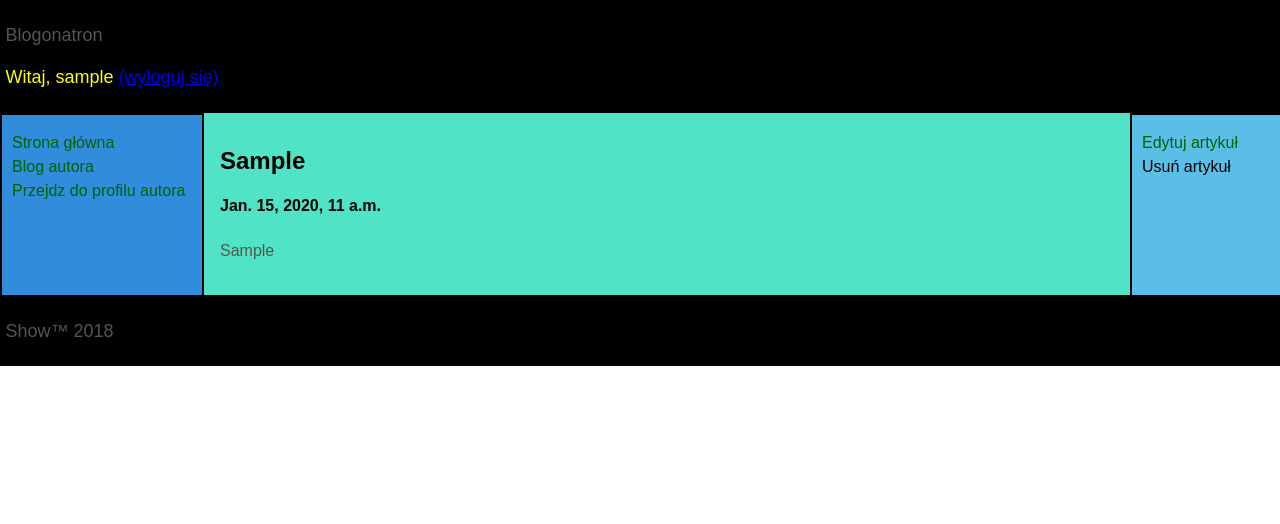
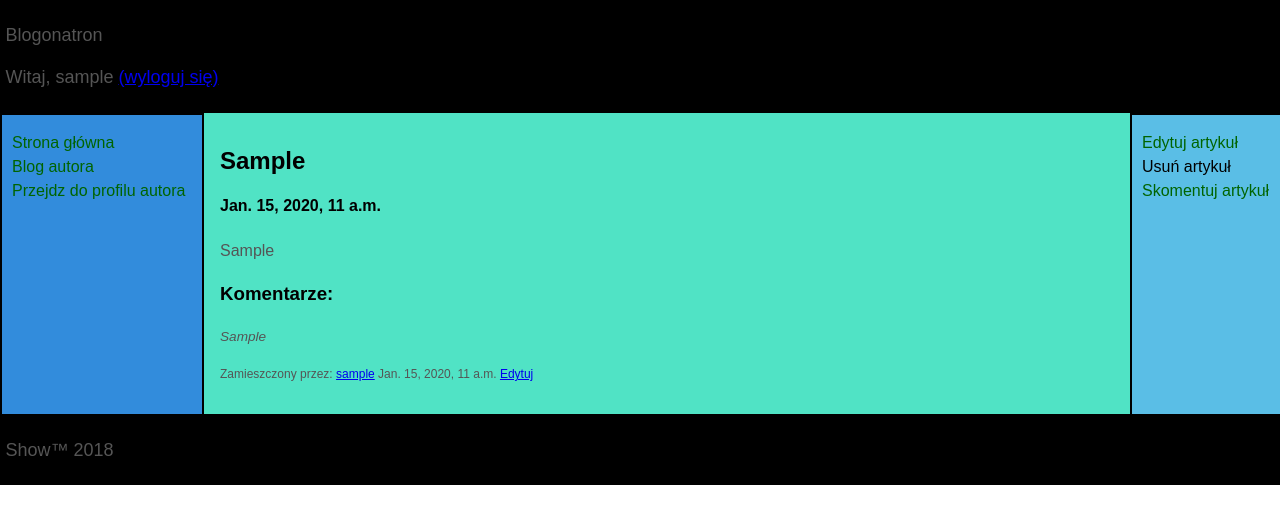
Before and after one commit to theshowx/Django_project, a Django app: page /article/1/ in a window 1280 px wide. Shown: the top 524 px of the page. Run offline with Django 3.2, Linux system fonts and the light colour scheme; a user stored in the database is signed in; tables that the repository leaves empty hold one stand-in row (values such as "Sample post").

Commit message:
comments added commit

```diff
--- a/blog/settings.py
+++ b/blog/settings.py
@@ -23,7 +23,7 @@ BASE_DIR = os.path.dirname(os.path.dirname(os.path.abspath(__file__)))
 SECRET_KEY = 'd*&9it7bj-&g9)zj$+eb*0e4+(1&ozbfm3ul(3-x(mh9ct(m2b'
 
 # SECURITY WARNING: don't run with debug turned on in production!
-DEBUG = True
+DEBUG = False
 
 ALLOWED_HOSTS = ['127.0.0.1', '.pythonanywhere.com']
 
--- a/blog_app/static/blog_app/style.css
+++ b/blog_app/static/blog_app/style.css
@@ -128,10 +128,7 @@
             text-align: center;
         }
 
-        #logged {
-            color: yellow;
+        .comment {
+            font-size: 0.85em;
+            font-style: italic;
         }
-
-        #line {
-            display: inline-block;
-        }
--- a/blog_app/urls.py
+++ b/blog_app/urls.py
@@ -5,8 +5,10 @@ urlpatterns = [
     url(r'^$', homePage, name='homePage'),
     url(r'^user/(?P<username>\w+)/$', userProfile, name = 'userProfile'),
     url(r'^blog/(?P<username>\w+)/$', blogPage, name = 'blogPage'),
+    url(r'^register/$', userRegister.as_view(), name = 'registerForm'),
     url(r'^article/(?P<id>\d+)/$', articlePage, name = 'articlePage'),
-    url(r'^register/$', userRegister.as_view(), name = 'registerForm'),
     url(r'^article/new/$', newArticle, name = 'newArticle'),
     url(r'^article/(?P<id>\d+)/edit/$', editArticle, name = 'editArticle'),
+    url(r'^article/(?P<id>\d+)/comment/new/$', newComment, name = 'newComment'),
+    url(r'^article/(?P<idArt>\d+)/comment/(?P<idKom>\d+)/edit/$', editComment, name = 'editComment'),
 ]
--- a/blog_app/views.py
+++ b/blog_app/views.py
@@ -40,7 +40,10 @@ def articlePage(request, id):
         post = Artykul.objects.get(pk = id)
     except Artykul.DoesNotExist:
         raise Http404
-    return render(request, 'blog_app/article.html', {'post': post}) #, 'user': post.user
+
+    comments = Komentarz.objects.filter(artykul = post).order_by('dataZamieszczenia')
+
+    return render(request, 'blog_app/article.html', {'post': post, 'comments': comments}) #, 'user': post.user
 
 def userProfile(request, username):
     try:
@@ -98,7 +101,7 @@ def newArticle(request):
             return redirect('articlePage' , id = post.id)
     else:
         form = ArticleForm
-    return render(request, 'blog_app/editArticle.html', {'form': form})
+    return render(request, 'blog_app/editArtCom.html', {'form': form, 'header': "Dodaj nowy artykuł."})
 
 def editArticle(request, id):
     post = get_object_or_404(Artykul, pk = id)
@@ -110,9 +113,45 @@ def editArticle(request, id):
         if form.is_valid():
             post = form.save(commit = False)
             post.autor = request.user
-            post.dataUtworzenia = timezone.now()
+            #post.dataUtworzenia = timezone.now()
             post.save()
             return redirect('articlePage' , id = post.id)
     else:
         form = ArticleForm(instance = post)
-    return render(request, 'blog_app/editArticle.html', {'form': form})
+    return render(request, 'blog_app/editArtCom.html', {'form': form, 'header': "Zedytuj swój artykuł."})
+
+def newComment(request, id):
+    post = get_object_or_404(Artykul, pk = id)
+
+    if request.method == "POST":
+        form = CommentForm(request.POST)
+        if form.is_valid():
+            comment = form.save(commit = False)
+            comment.autor = request.user
+            comment.dataZamieszczenia = timezone.now()
+            comment.artykul = post
+            comment.save()
+            return redirect('articlePage' , id = post.id)
+    else:
+        form = CommentForm
+    return render(request, 'blog_app/editArtCom.html', {'form': form, 'header': "Dodaj nowy komentarz."})
+
+def editComment(request, idArt, idKom):
+    comment = get_object_or_404(Komentarz, pk = idKom)
+    if comment.autor != request.user:
+        return HttpResponse("Błąd! Nie możesz edytować komentarzy innych użytkowników.")
+
+    post = get_object_or_404(Artykul, pk = idArt)
+
+    if request.method == "POST":
+        form = CommentForm(request.POST, instance = comment)
+        if form.is_valid():
+            comment = form.save(commit = False)
+            comment.autor = request.user
+            #comment.dataZamieszczenia = timezone.now()
+            comment.artykul = post
+            comment.save()
+            return redirect('articlePage' , id = post.id)
+    else:
+        form = CommentForm(instance = comment)
+    return render(request, 'blog_app/editArtCom.html', {'form': form, 'header': "Zedytuj swój komentarz."})
--- a/templates/blog_app/article.html
+++ b/templates/blog_app/article.html
@@ -4,19 +4,38 @@
 
     <head>
 
-        <div>
-
-            <title>{{ post.autor.username }} blog</title>
-            <h2>{{ post.nazwa }}</h2>
-            <h4>{{ post.dataUtworzenia }}</h4>
-
-        </div>
+        <title>{{ post.autor.username }} blog</title>
 
     </head>
 
     <body>
 
+        <h2>{{ post.nazwa }}</h2>
+        <h4>{{ post.dataUtworzenia }}</h4>
         <p>{{ post.tresc|linebreaksbr }}</p>
+
+
+
+        <h3>Komentarze:</h3>
+        {% if comments %}
+            {% for comment in comments %}
+
+                <p class="comment">{{ comment.tresc|linebreaksbr }}</p>
+                <p style="font-size: 0.75em">
+                    Zamieszczony przez:
+                    <a href="{% url 'userProfile' comment.autor.username %}">{{ comment.autor.username }}</a>
+                    {{ comment.dataZamieszczenia }}
+                    {% if user.is_authenticated %}
+                        {% if user == comment.autor %}
+                            <a href="{% url 'editComment' post.id comment.id %}">Edytuj</a>
+                        {% endif %}
+                    {% endif %}
+
+                </p>
+            {% endfor %}
+        {% else %}
+            <p class="comment">Brak komentarzy do wyświetlenia.</p>
+        {% endif %}
 
     </body>
 
@@ -39,15 +58,18 @@
 {% endblock %}
 
 {% block right %}
+    <ul>
+        {% if user.is_authenticated %}
+            {% if user == post.autor %}
 
-    {% if user.is_authenticated %}
-        {% if user == post.autor %}
-        <ul>
 
-            <li><a href="{% url 'editArticle' post.id %}">Edytuj artykuł</a></li>
-            <li>Usuń artykuł</li>
-        </ul>
+                <li><a href="{% url 'editArticle' post.id %}">Edytuj artykuł</a></li>
+                <li>Usuń artykuł</li>
+
+            {% endif %}
+
+            <li><a href="{% url 'newComment' post.id %}">Skomentuj artykuł</a></li>
+
         {% endif %}
-    {% endif %}
-
+    </ul>
 {% endblock %}
--- a/templates/blog_app/blog.html
+++ b/templates/blog_app/blog.html
@@ -42,6 +42,7 @@
     <nav>
 
         <ul>
+
             {% if user.is_authenticated %}
                 {% if user == userr %}
 
--- a/templates/blog_app/editArticle.html
+++ b/templates/blog_app/editArtCom.html
@@ -2,7 +2,7 @@
 
 {% block content %}
 
-    <h1>New post</h1>
+    <h1>{{ message }}</h1>
 
     <form method="POST" class="post-form">
 
```
Also changed, not shown: blog_app/forms.py (+6 -1 lines).
